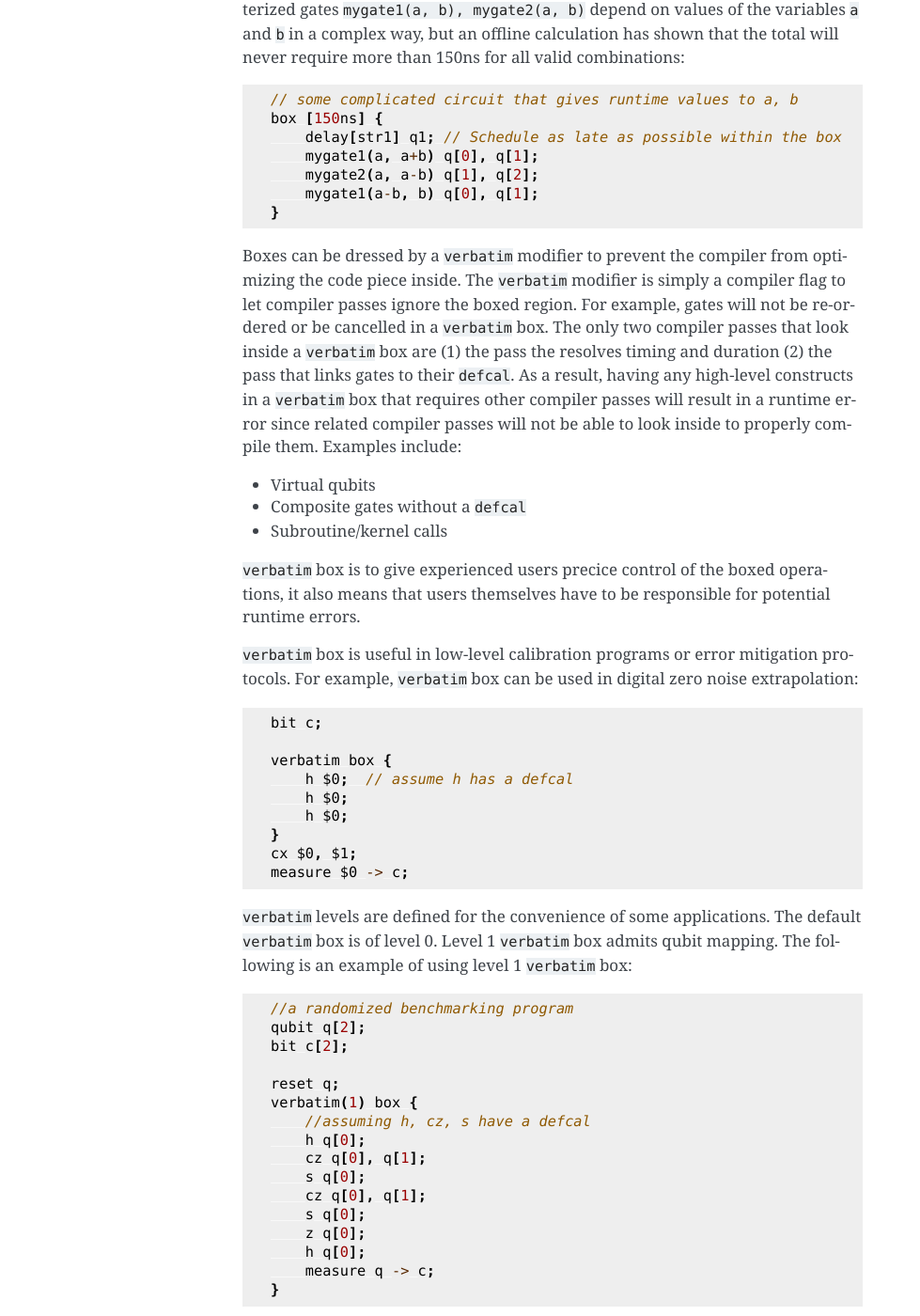
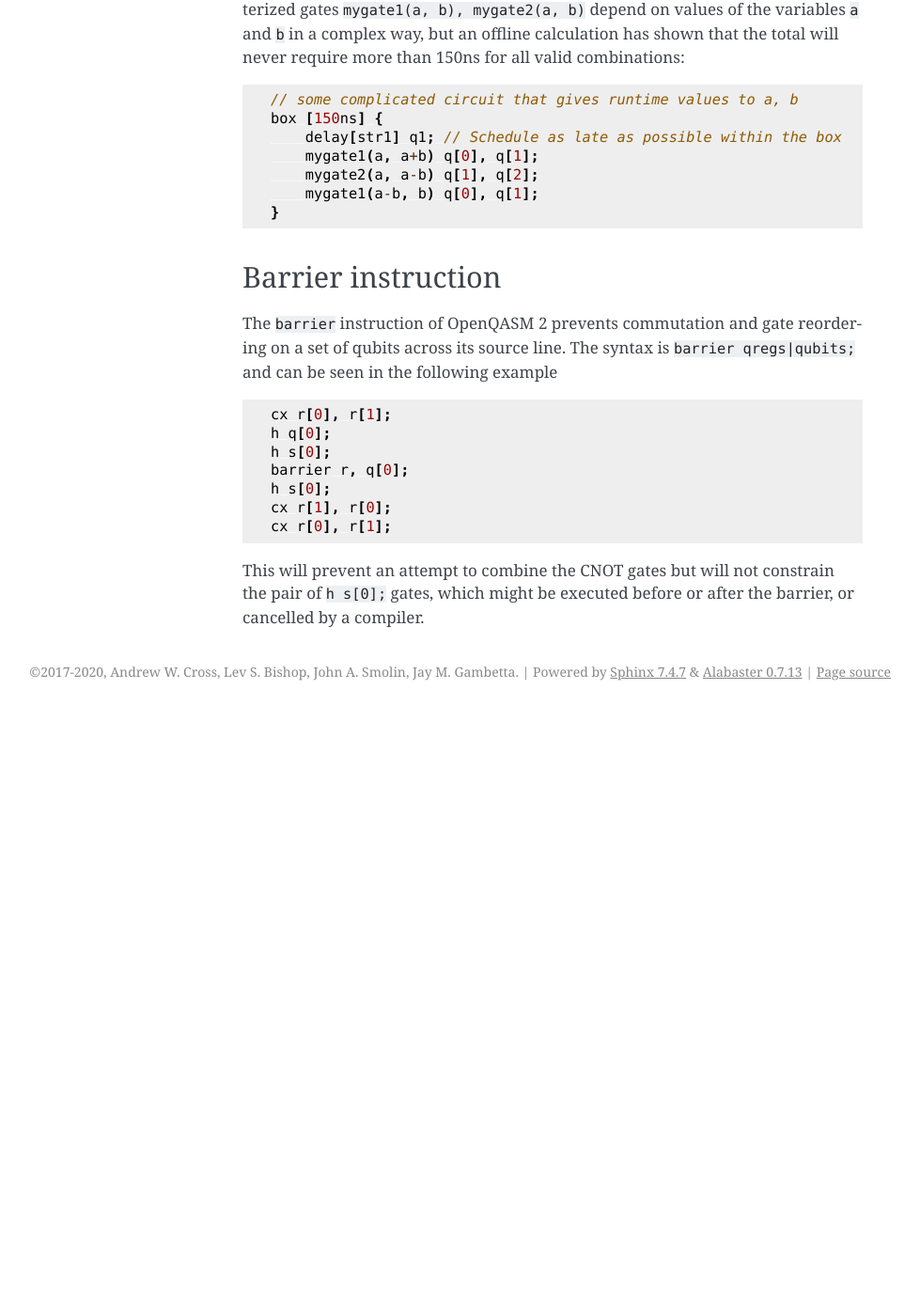
Before and after one commit to openqasm/openqasm, a Sphinx documentation site: the page built from source/language/delays.rst, in a window 1280 px wide and 1400 px high, scrolled down 7168 px. Shown: the whole window at 94% size, without its empty margins (162-1141 px from the left). Built offline with Sphinx 7.4.7, drawn with Linux system fonts in a browser that asks for light colours; cross-references to code outside the pages are shown as plain code; after the commit the page ends 7922 px from its top, so only the background shows below that; some of the changed text lies outside the part shown.

Commit message:
updated box description.

```diff
--- a/source/language/delays.rst
+++ b/source/language/delays.rst
@@ -289,11 +289,11 @@
 
 We introduce a ``box`` statement for scoping the timing of a particular part of the circuit.
 A boxed subcircuit is different from a ``gate`` or ``def`` subroutine, in that it is merely
-a pointer to a piece of code within the larger scope which constains it. This can be used to
+an enclosure to a piece of code within the larger scope which constains it. This can be used to
 signal permissible logical-level optimizations to the compiler: optimizing operations within
 a ``box`` definition is permitted, and optimizations that move operations from one side to
 the other side of a box are permitted, but moving operations either into or out of the box as
-part of an optimization is forbidden. The compiler can also be given a description of the
+part of an optimization is forbidden. The compiler can also infer a description of the
 operation which a ``box`` definition is meant to realise, allowing it to re-order gates around
 the box. For example, consider a dynamical decoupling sequence inserted in a part of the circuit:
 
@@ -345,104 +345,6 @@
         mygate1(a-b, b) q[0], q[1];
     }
 
-Boxes can be dressed by a ``verbatim`` modifier to prevent the compiler from optimizing the code
-piece inside.  The ``verbatim`` modifier is simply a compiler flag to let compiler passes ignore the
-boxed region. For example, gates will not be re-ordered or be cancelled in a ``verbatim`` box. The
-only two compiler passes that look inside a ``verbatim`` box are (1) the pass the resolves timing and
-duration (2) the pass that links gates to their ``defcal``. As a result, having any high-level constructs
-in a ``verbatim`` box that requires other compiler passes will result in a runtime error since related
-compiler passes will not be able to look inside to properly compile them. Examples include:
-
--  Virtual qubits
-
--  Composite gates without a ``defcal``
-
--  Subroutine/kernel calls
-
-``verbatim`` box is to give experienced users precice control of the boxed operations, it also
-means that users themselves have to be responsible for potential runtime errors.
-
-``verbatim`` box is useful in low-level calibration programs or error mitigation protocols.
-For example, ``verbatim`` box can be used in digital zero noise extrapolation:
-
-.. code-block:: c
-
-    bit c;
-
-    verbatim box {
-        h $0;  // assume h has a defcal
-        h $0;
-        h $0;
-    }
-    cx $0, $1;
-    measure $0 -> c;
-
-``verbatim`` levels are defined for the convenience of some applications. The default ``verbatim``
-box is of level 0. Level 1 ``verbatim`` box admits qubit mapping. The following is an example of
-using level 1 ``verbatim`` box:
-
-.. code-block:: c
-
-    //a randomized benchmarking program
-    qubit q[2];
-    bit c[2];
-
-    reset q;
-    verbatim(1) box {
-        //assuming h, cz, s have a defcal
-        h q[0];
-        cz q[0], q[1];
-        s q[0];
-        cz q[0], q[1];
-        s q[0];
-        z q[0];
-        h q[0];
-        measure q -> c;
-    }
-
-Level 2 ``verbatim`` box allows both virtual qubits and composite gates inside. An application for
-level 2 ``verbatim`` box is the flag qubit scheme in quantum error correction:
-
-.. code-block:: c
-
-	// Flag fault-tolerant circuit for measuring the logical Hadamard
-	// operator of the [[7, 1, 3]] Steane code. Taken from page 6,
-	// https://quantum-journal.org/papers/q-2019-05-20-143/pdf/.
-
-	qubit steane_reg[7];
-	qubit flag_reg[4];
-	def ft_ctrl_hadamard qubit[7]: logical_qubits,
-						 qubit[1]: ancilla,
-						 qubit[4] flag_qubits -> bool {
-		bool success;
-		verbatim(2) box{
-			bit checks[4];
-			x ancilla; // prepare |+>
-			ch ancilla, logical_qubits[0];
-			cx flag_qubits[0], ancilla;
-			ch ancilla, logical_qubits[1];
-			cx flag_qubits[1], ancilla;
-			ch ancilla, logical_qubits[2];
-			cx flag_qubits[2], ancilla;
-			cx flag_qubits[1], ancilla;
-			cx flag_qubits[3], ancilla;
-			ch ancilla, logical_qubits[5];
-			cx flag_qubits[3], ancilla;
-			cx flag_qubits[2], ancilla;
-			ch ancilla, logical_qubits[3];
-			ch ancilla, logical_qubits[6];
-			cx flag_qubits[0], ancilla;
-			ch ancilla, logical_qubits[4];
-			checks = measure flag_qubits;
-		}
-	  success = ~(bool(checks[0]) | bool(checks[1]) |
-				  bool(checks[2]) | bool(checks[3]))
-	  return success;
-	}
-
-Also, the ``inline`` modifier is introduced to work with ``verbatim`` to allow composite gates for
-better readability. Thus, a ``verbatim(2) box`` is functionally equivalent to a ``verbatim(1) inline box``.
-
 Barrier instruction
 -------------------
 
```
